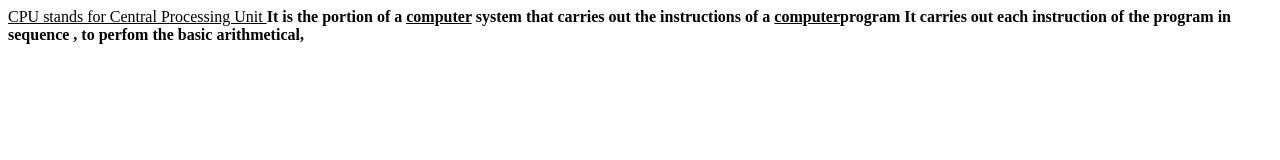
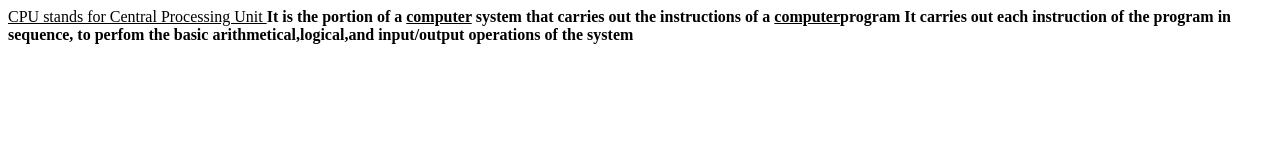
Before and after one commit to iamneo-production/edafcabdecebcdaadaeccdfffebaeceaec, a website: page public/index.html in a window 1280 px wide. Drawn offline with Linux system fonts and the light colour scheme.

Commit message:
Backup Commit

```diff
--- a/public/index.html
+++ b/public/index.html
@@ -7,8 +7,8 @@
         <u> CPU stands for Central Processing Unit </u>
         <b> It is the portion of a <u>computer</u> system that carries </b>
          <b>out the instructions of a <u>computer</u>program</b>
-         <b>It carries out each instruction of the program in sequence ,</b>
-         <b>to perfom the basic arithmetical,</b>
+         <b>It carries out each instruction of the program in sequence,</b>
+         <b>to perfom the basic arithmetical,logical,and input/output operations of the system</b>
     </p>
     </body>
 </html>
```
